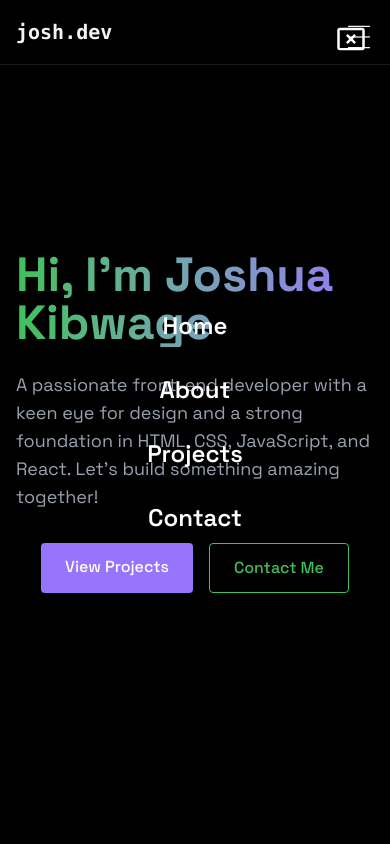
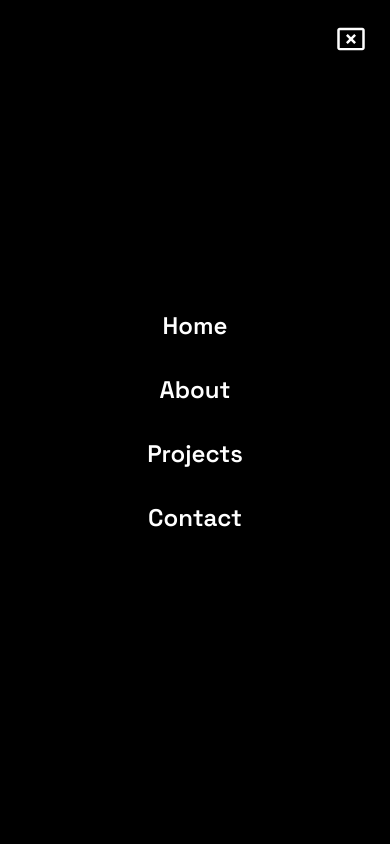
Before and after one commit to Joshuakibwage/official-portfolio, a React (Vite) app: page / in a window 390 px wide. Both pictures are taken after a click on the element 359 px from the left and 32 px from the top of the page. Shown: the top 844 px of the page. Built offline with nearby package versions, Linux system fonts and the light colour scheme.

Commit message:
Modified navbar

```diff
--- a/src/components/MobileMenu.jsx
+++ b/src/components/MobileMenu.jsx
@@ -4,7 +4,7 @@ import { MdCancelPresentation } from "react-icons/md";
 const MobileMenu = ({ nav, setNav }) => {
   return (
     <nav
-      className={`fixed top-0 left-0 w-full bg-[rgba(10, 10, 10, 0.8)] z-40 flex flex-col items-center
+      className={`fixed top-0 left-0 w-full bg-black z-40 flex flex-col items-center
         justify-center transition-all duration-300 ease-in-out ${
         nav
         ? "h-screen opacity-100 pointer-events-auto"
```
